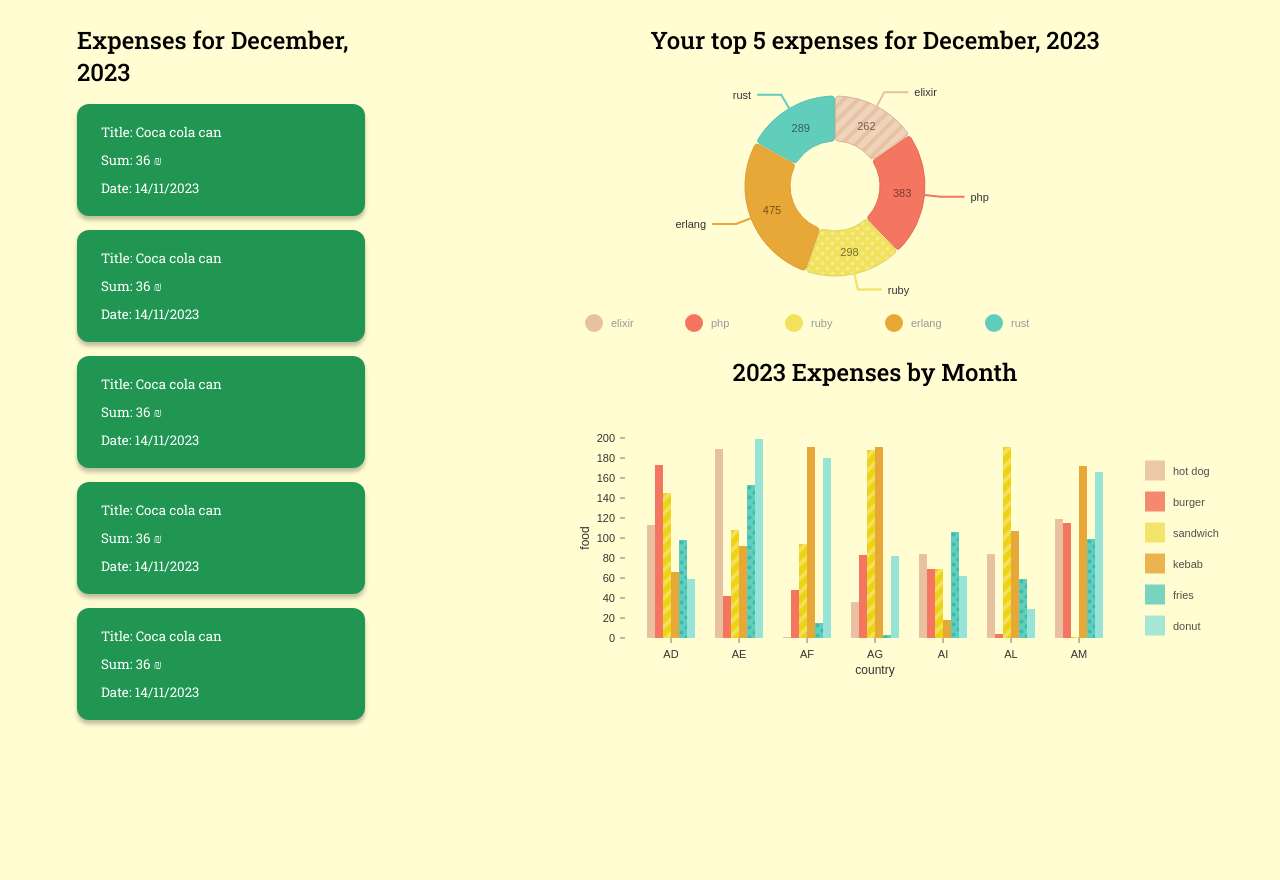
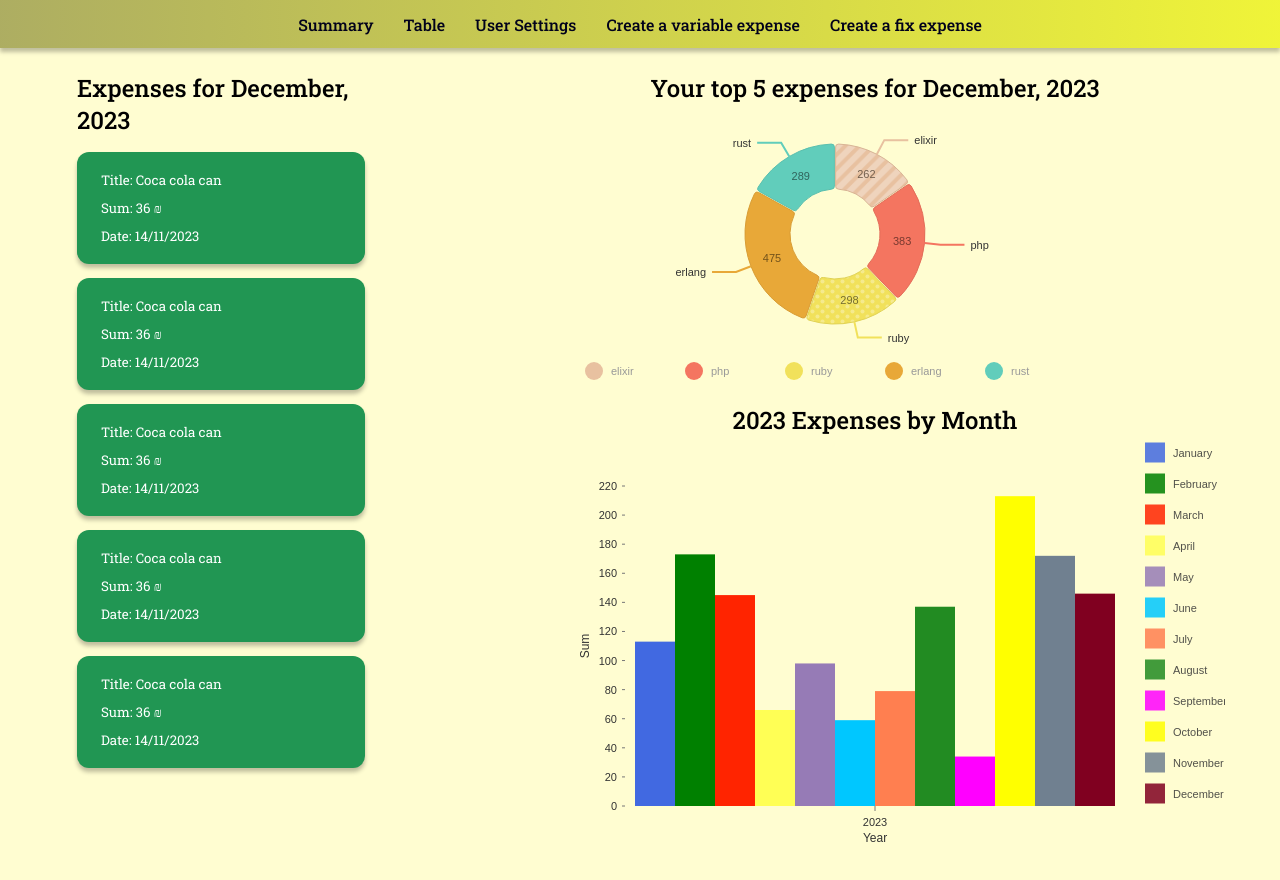
Before and after one commit to alongold91/SmarTracker, a React (Vite) app in the folder SmarTracker-frontend/: page / in a window 1280 px wide. Before the commit the page ends 800 px from the top, so only its background shows below. Built offline with nearby package versions, Linux system fonts and the light colour scheme.

Commit message:
finish the graphs and create the header

```diff
--- a/SmarTracker-frontend/package.json
+++ b/SmarTracker-frontend/package.json
@@ -15,7 +15,8 @@
     "@nivo/pie": "^0.84.0",
     "antd": "^5.12.2",
     "react": "^18.2.0",
-    "react-dom": "^18.2.0"
+    "react-dom": "^18.2.0",
+    "react-router-dom": "^6.21.0"
   },
   "devDependencies": {
     "@types/react": "^18.2.43",
--- a/SmarTracker-frontend/src/App.tsx
+++ b/SmarTracker-frontend/src/App.tsx
@@ -1,8 +1,13 @@
+import Navbar from "./components/navigation-bar/Navbar"
 import SummaryPage from "./views/summary-page/SummaryPage"
 
 function App() {
   return (
+    <>
+    <Navbar />
     <SummaryPage />
+    </>
+
   )
 }
 
--- a/SmarTracker-frontend/src/components/charts/BarChart.tsx
+++ b/SmarTracker-frontend/src/components/charts/BarChart.tsx
@@ -1,158 +1,74 @@
 import React from 'react';
 import { ResponsiveBar } from '@nivo/bar';
+import { Flex } from 'antd';
+import style from './Charts.module.css';
 
 const BarChart = () => {
   const data = [
     {
-      country: 'AD',
-      'hot dog': 113,
-      'hot dogColor': 'hsl(29, 70%, 50%)',
-      burger: 173,
-      burgerColor: 'hsl(298, 70%, 50%)',
-      sandwich: 145,
-      sandwichColor: 'hsl(173, 70%, 50%)',
-      kebab: 66,
-      kebabColor: 'hsl(97, 70%, 50%)',
-      fries: 98,
-      friesColor: 'hsl(248, 70%, 50%)',
-      donut: 59,
-      donutColor: 'hsl(38, 70%, 50%)'
-    },
-    {
-      country: 'AE',
-      'hot dog': 189,
-      'hot dogColor': 'hsl(96, 70%, 50%)',
-      burger: 42,
-      burgerColor: 'hsl(146, 70%, 50%)',
-      sandwich: 108,
-      sandwichColor: 'hsl(330, 70%, 50%)',
-      kebab: 92,
-      kebabColor: 'hsl(210, 70%, 50%)',
-      fries: 153,
-      friesColor: 'hsl(29, 70%, 50%)',
-      donut: 199,
-      donutColor: 'hsl(265, 70%, 50%)'
-    },
-    {
-      country: 'AF',
-      'hot dog': 1,
-      'hot dogColor': 'hsl(111, 70%, 50%)',
-      burger: 48,
-      burgerColor: 'hsl(62, 70%, 50%)',
-      sandwich: 94,
-      sandwichColor: 'hsl(56, 70%, 50%)',
-      kebab: 191,
-      kebabColor: 'hsl(9, 70%, 50%)',
-      fries: 15,
-      friesColor: 'hsl(305, 70%, 50%)',
-      donut: 180,
-      donutColor: 'hsl(28, 70%, 50%)'
-    },
-    {
-      country: 'AG',
-      'hot dog': 36,
-      'hot dogColor': 'hsl(126, 70%, 50%)',
-      burger: 83,
-      burgerColor: 'hsl(31, 70%, 50%)',
-      sandwich: 188,
-      sandwichColor: 'hsl(136, 70%, 50%)',
-      kebab: 191,
-      kebabColor: 'hsl(211, 70%, 50%)',
-      fries: 3,
-      friesColor: 'hsl(166, 70%, 50%)',
-      donut: 82,
-      donutColor: 'hsl(62, 70%, 50%)'
-    },
-    {
-      country: 'AI',
-      'hot dog': 84,
-      'hot dogColor': 'hsl(159, 70%, 50%)',
-      burger: 69,
-      burgerColor: 'hsl(60, 70%, 50%)',
-      sandwich: 69,
-      sandwichColor: 'hsl(250, 70%, 50%)',
-      kebab: 18,
-      kebabColor: 'hsl(120, 70%, 50%)',
-      fries: 106,
-      friesColor: 'hsl(16, 70%, 50%)',
-      donut: 62,
-      donutColor: 'hsl(207, 70%, 50%)'
-    },
-    {
-      country: 'AL',
-      'hot dog': 84,
-      'hot dogColor': 'hsl(174, 70%, 50%)',
-      burger: 4,
-      burgerColor: 'hsl(40, 70%, 50%)',
-      sandwich: 191,
-      sandwichColor: 'hsl(115, 70%, 50%)',
-      kebab: 107,
-      kebabColor: 'hsl(132, 70%, 50%)',
-      fries: 59,
-      friesColor: 'hsl(76, 70%, 50%)',
-      donut: 29,
-      donutColor: 'hsl(193, 70%, 50%)'
-    },
-    {
-      country: 'AM',
-      'hot dog': 119,
-      'hot dogColor': 'hsl(257, 70%, 50%)',
-      burger: 115,
-      burgerColor: 'hsl(57, 70%, 50%)',
-      sandwich: 1,
-      sandwichColor: 'hsl(151, 70%, 50%)',
-      kebab: 172,
-      kebabColor: 'hsl(175, 70%, 50%)',
-      fries: 99,
-      friesColor: 'hsl(32, 70%, 50%)',
-      donut: 166,
-      donutColor: 'hsl(346, 70%, 50%)'
+      year: '2023',
+      January: 113,
+      JanuaryColor: '#4169E1',
+      February: 173,
+      FebruaryColor: '#008000',
+      March: 145,
+      MarchColor: '#FF2400',
+      April: 66,
+      AprilColor: '#FFFF55',
+      May: 98,
+      MayColor: '#967BB6',
+      June: 59,
+      JuneColor: '#00C7FF',
+      July: 79,
+      JulyColor: '#FF7F50',
+      August: 137,
+      AugustColor: '#228B22',
+      September: 34,
+      SeptemberColor: '#FF00FF',
+      October: 213,
+      OctoberColor: '#FFFF00',
+      November: 172,
+      NovemberColor: '#708090',
+      December: 146,
+      DecemberColor: '#800020'
     }
   ];
   return (
     <ResponsiveBar
       data={data}
-      keys={['hot dog', 'burger', 'sandwich', 'kebab', 'fries', 'donut']}
-      indexBy='country'
+      keys={[
+        'January',
+        'February',
+        'March',
+        'April',
+        'May',
+        'June',
+        'July',
+        'August',
+        'September',
+        'October',
+        'November',
+        'December'
+      ]}
+      indexBy='year'
+      padding={0.02}
       margin={{ top: 50, right: 100, bottom: 50, left: 100 }}
-      padding={0.3}
       groupMode='grouped'
       valueScale={{ type: 'linear' }}
       indexScale={{ type: 'band', round: true }}
-      colors={{ scheme: 'nivo' }}
-      defs={[
-        {
-          id: 'dots',
-          type: 'patternDots',
-          background: 'inherit',
-          color: '#38bcb2',
-          size: 4,
-          padding: 1,
-          stagger: true
-        },
-        {
-          id: 'lines',
-          type: 'patternLines',
-          background: 'inherit',
-          color: '#eed312',
-          rotation: -45,
-          lineWidth: 6,
-          spacing: 10
-        }
-      ]}
-      fill={[
-        {
-          match: {
-            id: 'fries'
-          },
-          id: 'dots'
-        },
-        {
-          match: {
-            id: 'sandwich'
-          },
-          id: 'lines'
-        }
+      colors={[
+        '#4169E1',
+        '#008000',
+        '#FF2400',
+        '#FFFF55',
+        '#967BB6',
+        '#00C7FF',
+        '#FF7F50',
+        '#228B22',
+        '#FF00FF',
+        '#FFFF00',
+        '#708090',
+        '#800020'
       ]}
       borderColor={{
         from: 'color',
@@ -164,16 +80,16 @@ const BarChart = () => {
         tickSize: 5,
         tickPadding: 5,
         tickRotation: 0,
-        legend: 'country',
+        legend: 'Year',
         legendPosition: 'middle',
         legendOffset: 32,
         truncateTickAt: 0
       }}
       axisLeft={{
-        tickSize: 5,
+        tickSize: 3,
         tickPadding: 5,
         tickRotation: 0,
-        legend: 'food',
+        legend: 'Sum',
         legendPosition: 'middle',
         legendOffset: -40,
         truncateTickAt: 0
@@ -210,10 +126,23 @@ const BarChart = () => {
           ]
         }
       ]}
+      tooltip={(e) => (
+        <Flex
+          align='center'
+          justify='center'
+          vertical
+          className={style.barChartTooltip}
+        >
+          <p className='caption'>
+            {e.id}, {e.data.year}
+          </p>
+          <p className='caption'>{e.value}&#8362;</p>
+        </Flex>
+      )}
       role='application'
       ariaLabel='Nivo bar chart demo'
       barAriaLabel={(e) =>
-        e.id + ': ' + e.formattedValue + ' in country: ' + e.indexValue
+        e.id + ': ' + e.formattedValue + ' in year: ' + e.indexValue
       }
     />
   );
--- /dev/null
+++ b/SmarTracker-frontend/src/components/charts/Charts.module.css
@@ -0,0 +1,8 @@
+/*Bar Chart */
+.barChartTooltip {
+  background-color: rgba(0, 27, 36, 0.75);
+  color: var(--text-contrast-color);
+  height: 3rem;
+  width: 7rem;
+  box-shadow: var(--shadow-light);
+}
--- /dev/null
+++ b/SmarTracker-frontend/src/components/navigation-bar/Navbar.module.css
@@ -0,0 +1,18 @@
+.nav{
+    height: 2.5rem;
+    display: flex;
+    justify-content: center;
+    align-items: center;
+    padding: 1.5rem;
+    background: linear-gradient(90deg, rgba(105,107,5,0.5466561624649859) 0%, rgba(236,242,22,0.8155637254901961) 100%);
+    color: var(--text-light-color);
+    font-weight: var(--text-medium);
+    box-shadow: var(--shadow-light);
+}
+.nav a {
+    color: var(--text-dark-color);
+}
+
+.nav a:hover {
+    color: rgba(var(--text-dark-color), 0.6);
+}
--- /dev/null
+++ b/SmarTracker-frontend/src/components/navigation-bar/Navbar.tsx
@@ -0,0 +1,20 @@
+import React from 'react'
+import styles from './Navbar.module.css';
+import { Flex } from 'antd';
+const Navbar = () => {
+  return (
+    <header>
+    <nav className={styles.nav}>
+     <Flex component='ul' gap='1.875rem' align='center' className={styles.ul}>
+         <li><a href='google.com'>Summary</a></li>
+         <li><a href='google.com'>Table</a></li>
+         <li><a href='google.com'>User Settings</a></li>
+         <li><a href='google.com'>Create a variable expense</a></li>
+         <li><a href='google.com'>Create a fix expense</a></li>
+     </Flex>
+    </nav>
+ </header>
+  )
+}
+
+export default Navbar
--- a/SmarTracker-frontend/src/index.css
+++ b/SmarTracker-frontend/src/index.css
@@ -84,6 +84,10 @@ body {
   background-color: var(--background-primary);
 }
 
+ul {
+  list-style-type: none;
+}
+
 
 /* @media (prefers-color-scheme: light) {
   :root {
--- a/SmarTracker-frontend/src/views/summary-page/SummaryPage.tsx
+++ b/SmarTracker-frontend/src/views/summary-page/SummaryPage.tsx
@@ -26,7 +26,7 @@ const SummaryPage = () => {
           <PieChart />
         </div>
         <h5 style={{ textAlign: 'center' }}>2023 Expenses by Month</h5>
-        <div style={{ height: '300px', width: '700px' }}>
+        <div style={{ height: '420px', width: '700px' }}>
           <BarChart />
         </div>
       </Flex>
```
Also changed, not shown: 1 other file (tests, documents, lock files or other folders).
